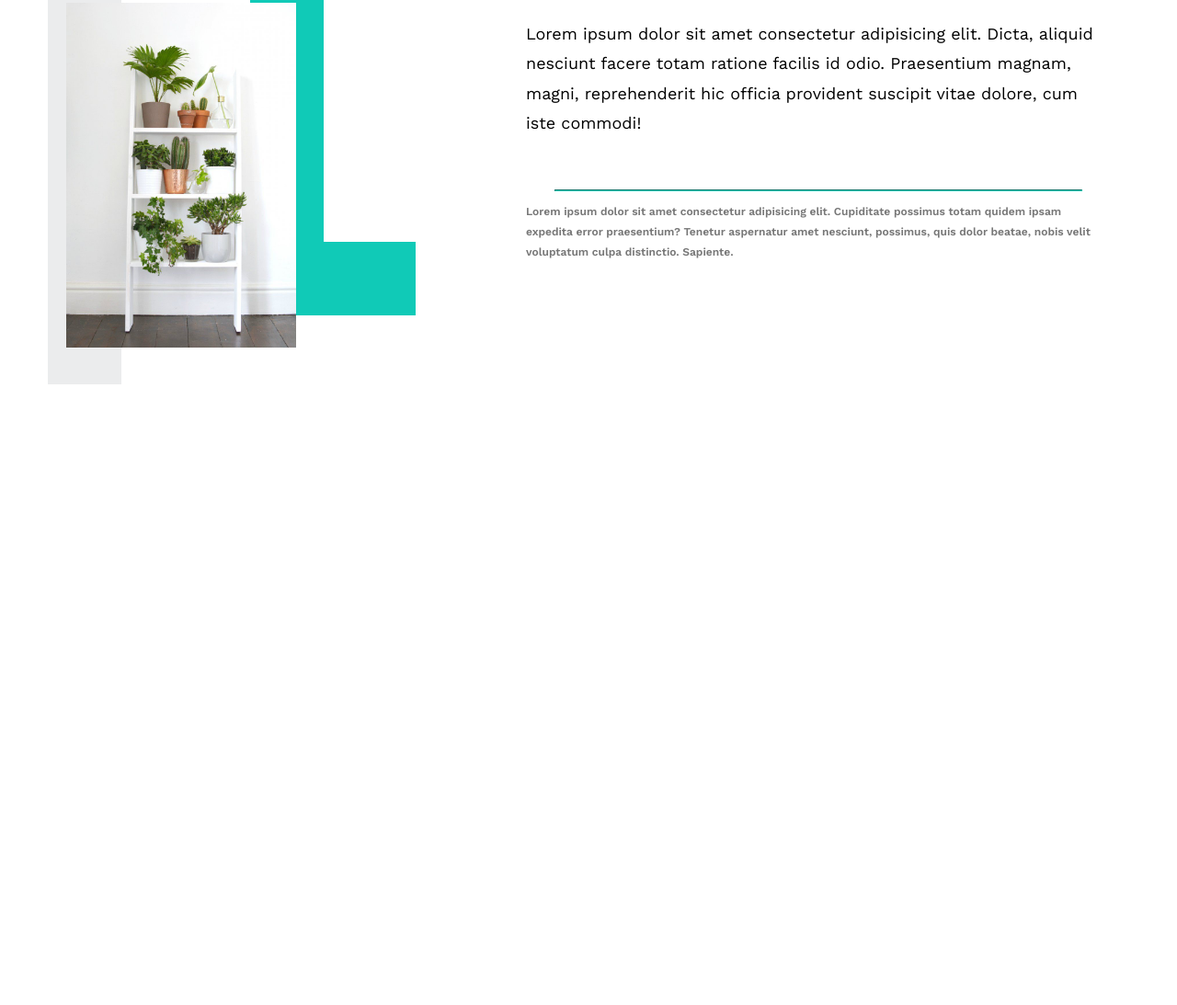
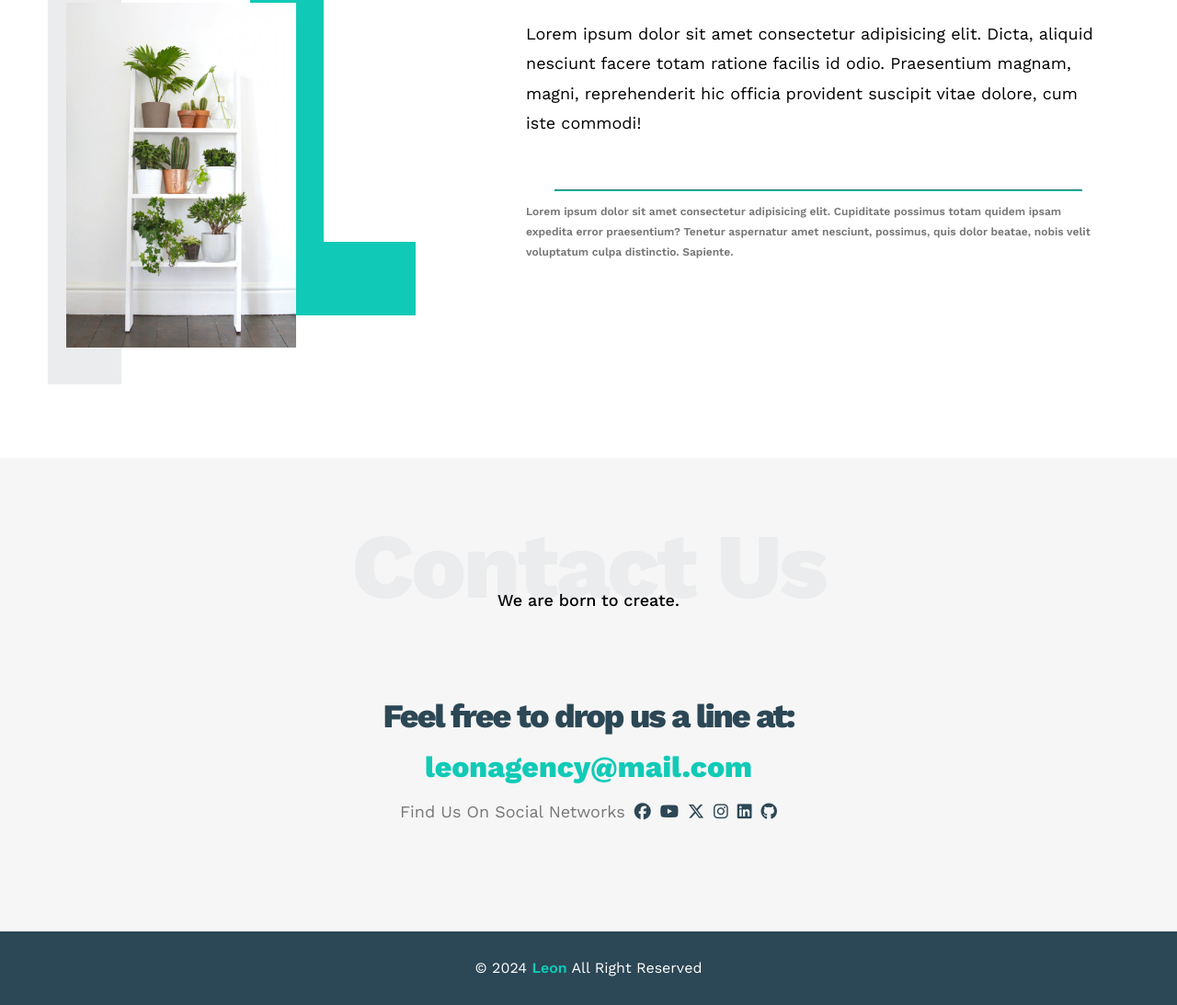
Before and after one commit to eldiaby/Leon, a website: page index.html in a window 1280 px wide. Shown: the part 2787-3880 px from the top of the page at 92% size. Before the commit the page ends 3285 px from the top, so only its background shows below. Drawn offline with nearby package versions, Linux system fonts and the light colour scheme.

Commit message:
adding the contact section and the footer.

```diff
--- a/css/general.css
+++ b/css/general.css
@@ -2,7 +2,7 @@
 :root {
   --main-font-color: #777;
   --main-them-color:#10cab7;
-  --secondry-them-color:#2c4577;
+  --secondry-them-color:#2c4755;
   --heading-primary-color: #ebeced;
   --section-padding: 6rem;
   --section-background: #f6f6f6;
--- a/css/main.css
+++ b/css/main.css
@@ -252,7 +252,7 @@
 .section-portfolio {
   background-color: var(--section-background);
   padding-top: var(--section-padding);
-  padding-bottom: var(--section-padding)
+  padding-bottom: var(--section-padding);
 }
 
 .portfolio-content {
@@ -293,7 +293,7 @@
 
 .section-about {
   padding-top: var(--section-padding);
-  padding-bottom:calc(var(--section-padding) + 6rem)
+  padding-bottom: calc(var(--section-padding) + 6rem);
 }
 
 .about-content {
@@ -360,3 +360,71 @@
 }
 
 /* End of  about section */
+/* ========================================================================================== */
+/* Start of contact section */
+
+.section-contact {
+  background-color: var(--section-background);
+  padding-top: var(--section-padding);
+  padding-bottom: var(--section-padding);
+}
+
+.contact-content {
+  padding-top: var(--section-padding);
+  padding-bottom: var(--section-padding);
+  text-align: center;
+}
+
+.contact-label {
+  font-size: 3.6rem;
+  font-weight: 800;
+  letter-spacing: -0.2rem;
+  color: var(--secondry-them-color);
+  margin-bottom: 1.5rem;
+}
+
+.contact-mail-link:link,
+.contact-mail-link:active {
+  font-size: 3.2rem;
+  font-weight: 800;
+  display: block;
+  color: var(--main-them-color);
+  text-decoration: none;
+  margin-bottom: 2rem;
+}
+
+.contact-icon {
+  display: flex;
+  justify-content: center;
+  align-items: center;
+  font-size: 1.8rem;
+}
+
+.contact-icon i {
+  margin-left: 1rem;
+  color: var(--secondry-them-color);
+}
+/* End of  contact section */
+/* ========================================================================================== */
+/* Start of footer  */
+
+.footer {
+  height: 10vh;
+  display: flex;
+  align-items: center;
+  justify-content: center;
+  background-color: var(--secondry-them-color);
+  color: #fff;
+}
+
+.footer p {
+  font-size: 1.6rem;
+  text-transform: capitalize;
+}
+
+.footer span {
+  font-weight: 600;
+  color: var(--main-them-color);
+}
+
+/* End of  footer */
--- a/css/queries.css
+++ b/css/queries.css
@@ -1,4 +1,5 @@
 @media (max-width: 991px) {
+  /* About section */
   .about-content {
     flex-direction: column;
   }
@@ -14,8 +15,15 @@
 }
 
 @media (max-width: 767px) {
+  /* servises section */
   .srv {
     flex-direction: column;
     text-align: center;
   }
+  /* contact section */
+
+  .contact-label,
+  .contact-mail-link:link {
+    font-size: 3rem;
+  }
 }
--- a/index.html
+++ b/index.html
@@ -200,16 +200,37 @@
           </div>
         </div>
       </section>
-
       <!-- End of the about section-->
     <!-- ==========================================================================================  -->
+      <!-- start of the contant section-->
+      <section class="section-contact">
 
+        <div class="container">
+          <h2 class="heading-primary">Contact us</h2>
+          <p class="heading-primary-description">We are born to create.</p>
+          <div class="contact-content">
+            <p class="contact-label">Feel free to drop us a line at:</p>
+            <a class="contact-mail-link" href="mailto:leonagency@mail.com?subject=Contact us">leonagency@mail.com</a>
+            <div class="contact-icon">
+              <span>Find Us On Social Networks</span>
+              <i class="fa-brands fa-facebook"></i>
+              <i class="fa-brands fa-youtube"></i>
+              <i class="fa-brands fa-x-twitter"></i>
+              <i class="fa-brands fa-instagram"></i>
+              <i class="fa-brands fa-linkedin"></i>
+              <i class="fa-brands fa-github"></i>
+            </div>
+          </div>
+        </div>
+      </section>
+      <!-- End of the contant section-->
     </main>
     <!-- End of the main page content-->
     <!-- ==========================================================================================  -->
-
-
-
+      <!-- Start of the footer-->
+      <footer class="footer">
+        <p class="footer-text">&COPY; 2024 <span>Leon</span> All right Reserved</p>
+      </footer>
+      <!-- End of the footer-->
   </body>
-
 </html
```
